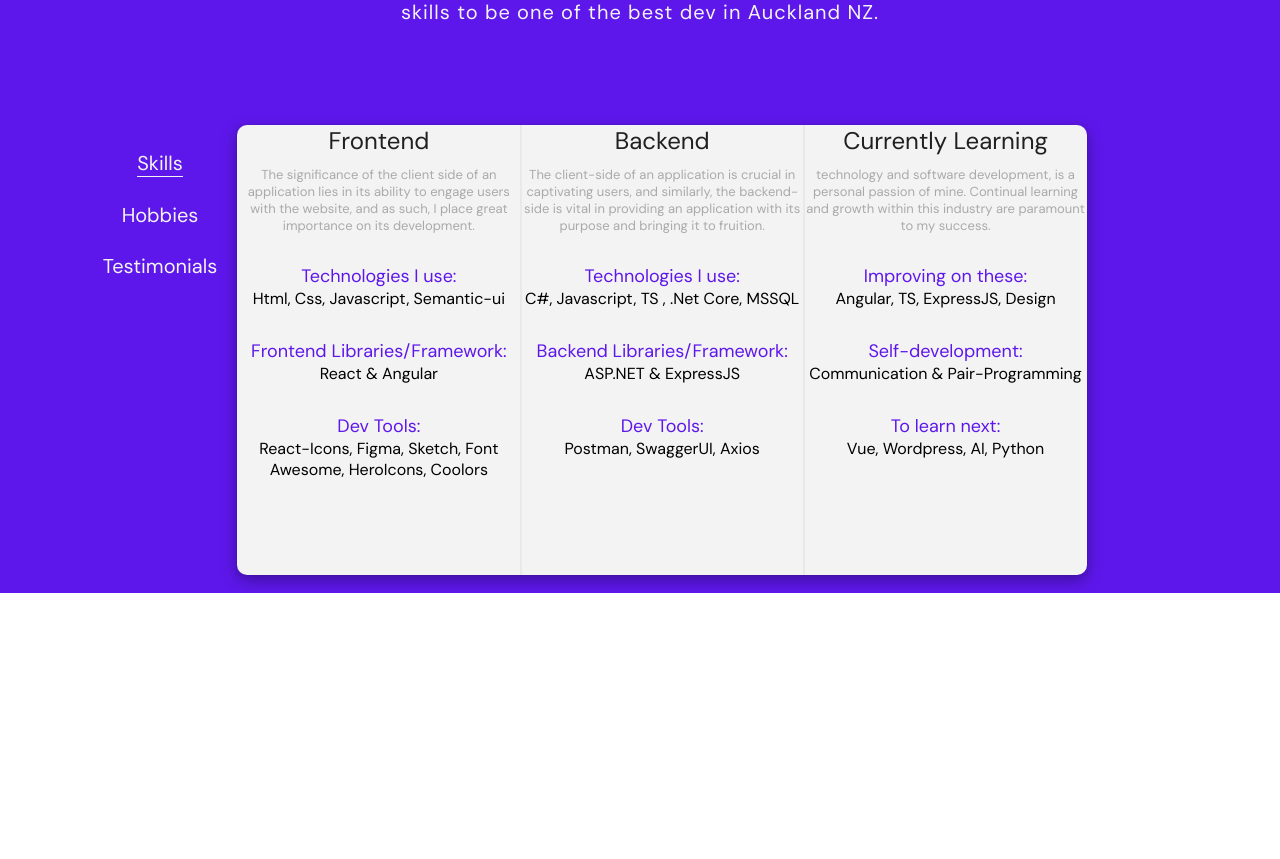
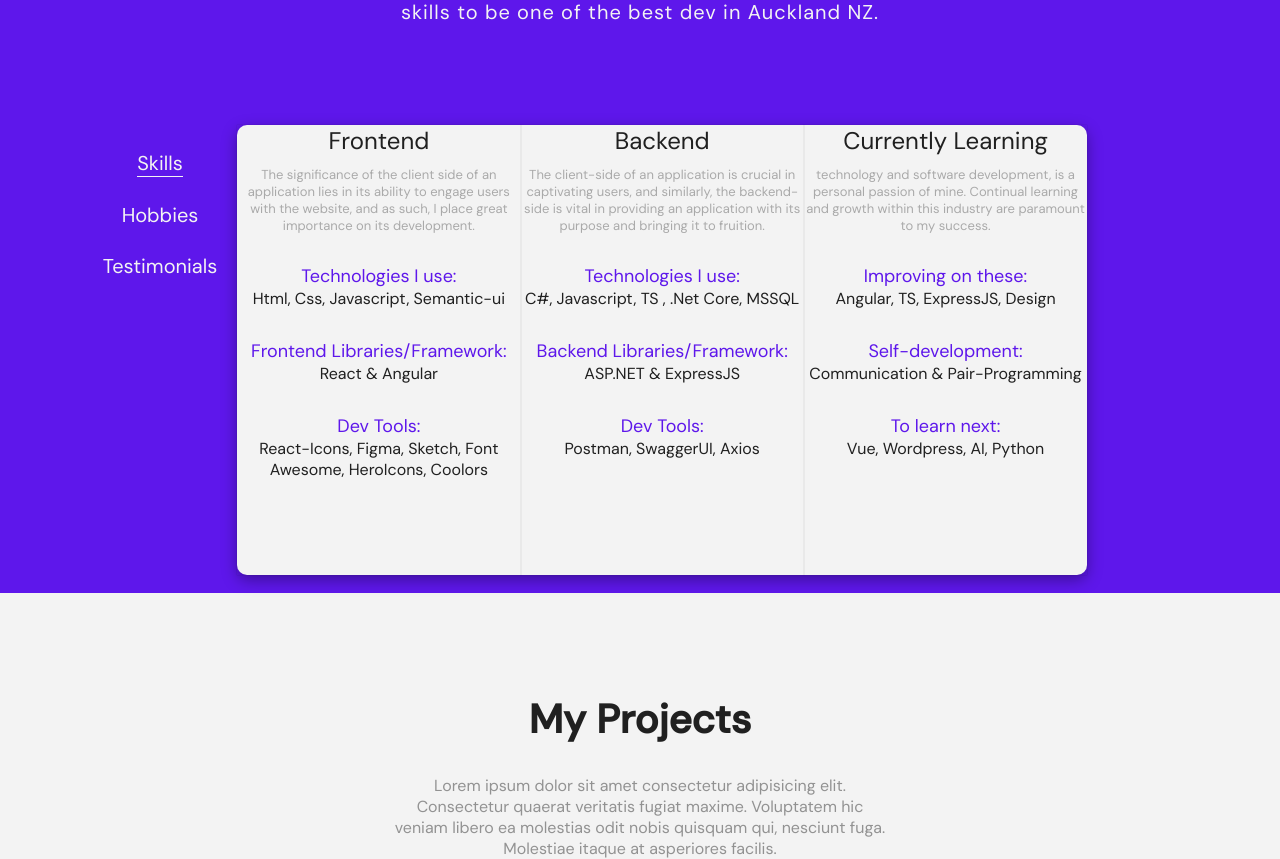
Before and after one commit to DiamondD7/WebPortfolio_2023, a React (Vite) app: page / in a window 1280 px wide. Shown: the part 1287-2146 px from the top of the page. Before the commit the page ends 1880 px from the top, so only its background shows below. Built offline with nearby package versions, Linux system fonts and the light colour scheme.

Commit message:
added the project content with mock data

```diff
--- a/src/components/Home.jsx
+++ b/src/components/Home.jsx
@@ -8,6 +8,7 @@ import "../styles/homestyles.css";
 import Aboutme from "./Aboutme/Aboutme";
 import SocialMediaIcons from "./SocialMediaIcons";
 import About from "./Aboutme/About";
+import Projects from "./Projects/Projects";
 const Home = () => {
   const [menuClicked, setMenuClicked] = useState(null);
   return (
@@ -42,6 +43,10 @@ const Home = () => {
       <div className="aboutme-container">
         <About />
       </div>
+
+      <div>
+        <Projects />
+      </div>
     </div>
   );
 };
--- a/src/components/Projects/Projects.jsx
+++ b/src/components/Projects/Projects.jsx
@@ -1,9 +1,18 @@
 import React from "react";
 
+import "../../styles/myprojectsstyles.css";
 const Projects = () => {
   return (
     <div>
-      <h1>Hello!</h1>
+      <div className="project-title__wrapper">
+        <h1 className="project-title__text">My Projects</h1>
+        <p className="project-paragraph__text">
+          Lorem ipsum dolor sit amet consectetur adipisicing elit. Consectetur
+          quaerat veritatis fugiat maxime. Voluptatem hic veniam libero ea
+          molestias odit nobis quisquam qui, nesciunt fuga. Molestiae itaque at
+          asperiores facilis.
+        </p>
+      </div>
     </div>
   );
 };
--- a/src/index.css
+++ b/src/index.css
@@ -5,4 +5,5 @@
   padding: 0;
   box-sizing: border-box;
   font-family: 'DM Sans', sans-serif;
+  color: #202020;
 }
--- /dev/null
+++ b/src/styles/myprojectsstyles.css
@@ -0,0 +1,15 @@
+.project-title__wrapper{
+    text-align: center;
+    margin-top: 100px;
+}
+
+.project-title__text{
+    font-size: 40px;
+}
+
+.project-paragraph__text{
+    display: inline-block;
+    color: rgba(0, 0, 0, 0.4);
+    width: 500px;
+    margin-top: 30px;
+}
```
